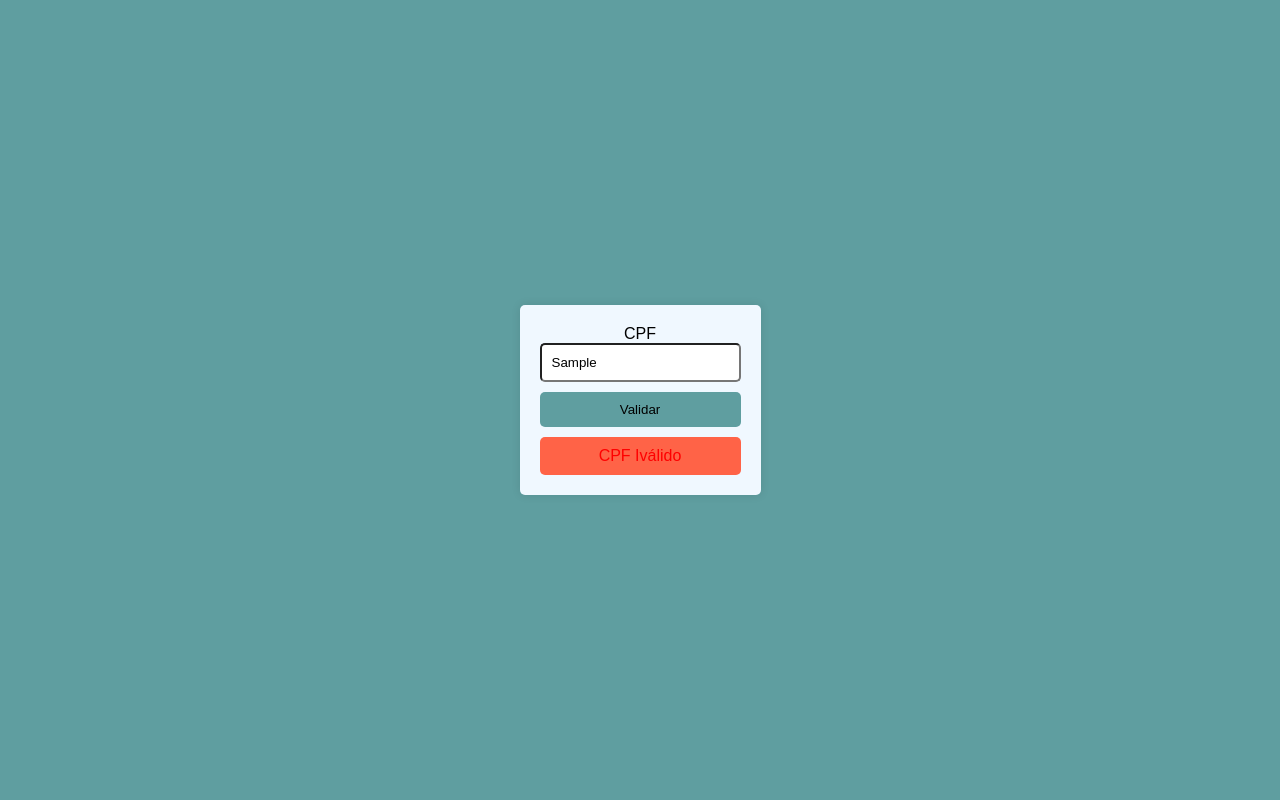
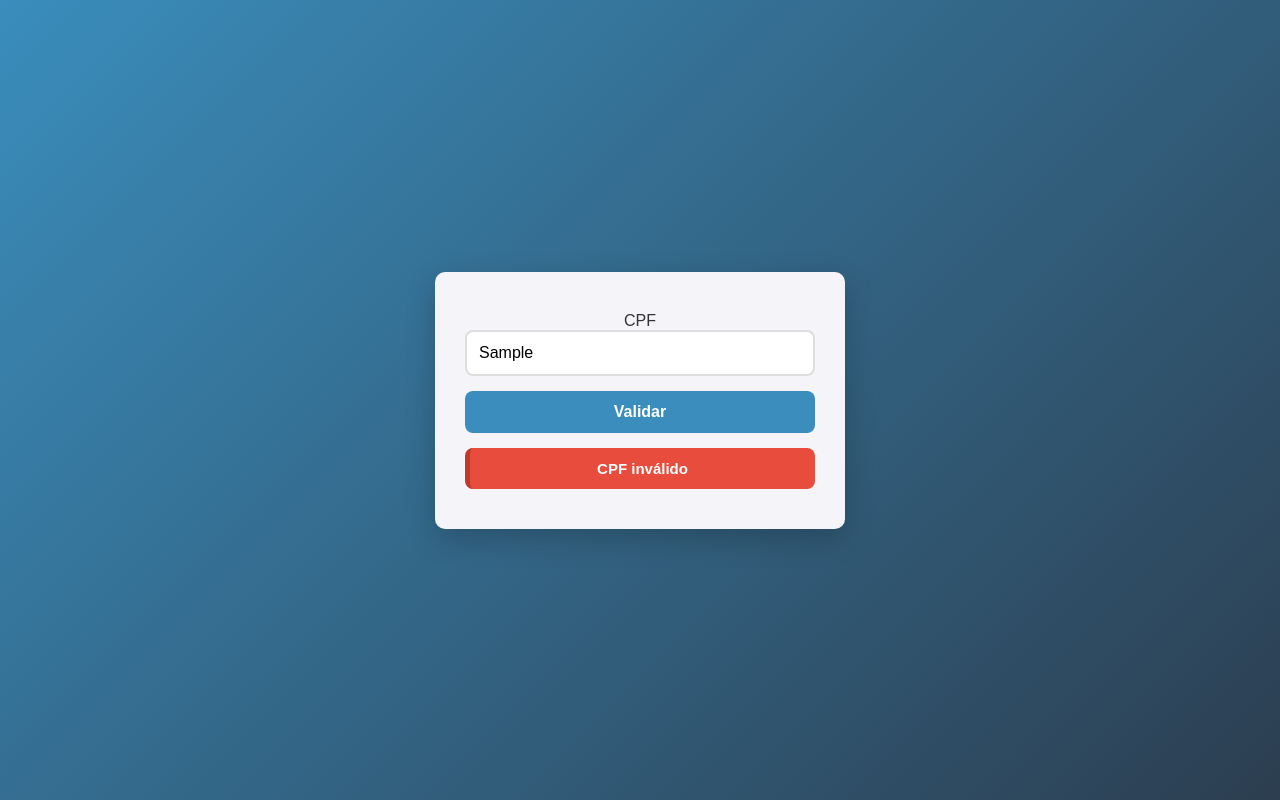
Before and after one commit to Golliveira007/validadorCPF, a plain HTML site: page index.html in a window 1280 px wide. Both pictures are taken after typing "Sample" into the empty fields and a click on the button "Validar". Drawn offline with Linux system fonts and the light colour scheme.

Commit message:
Conserto do do laço de petição for que estava apresentando Loop infinito e também alteração do do esrtilo atualizando o arquivo index.css

```diff
--- a/index.css
+++ b/index.css
@@ -1,53 +1,88 @@
-body{
+/* Estilo geral do corpo */
+body {
     display: flex;
     justify-content: center;
-    text-align: center;
     align-items: center;
     height: 100vh;
     margin: 0;
-    background-color: cadetblue;
-    font-family: Arial, Helvetica, sans-serif;
+    background: linear-gradient(135deg, #3a8dbc, #2c3e50);
+    font-family: 'Poppins', Arial, sans-serif;
+    color: #333;
 }
 
-.form-container{
-    background-color: aliceblue;
-    padding: 20px;
-    box-shadow: 0 0 10px rgb(0,0,0,0.1);
-    border-radius: 5px;
+/* Container do formulário */
+.form-container {
+    background-color: #f4f4f9;
+    padding: 40px 30px;
+    box-shadow: 0 10px 30px rgba(0, 0, 0, 0.2);
+    border-radius: 10px;
+    max-width: 350px;
+    width: 100%;
+    text-align: center;
+    transition: transform 0.3s;
 }
 
-.form-container input{
+.form-container:hover {
+    transform: translateY(-5px);
+}
+
+/* Input de texto */
+.form-container input {
     display: block;
-    margin-bottom: 10px;
-    padding: 10px;
+    margin-bottom: 15px;
+    padding: 12px;
     width: 100%;
     box-sizing: border-box;
-    border-radius: 5px;
+    border-radius: 8px;
+    border: 2px solid #ddd;
+    outline: none;
+    transition: border 0.3s;
+    font-size: 16px;
 }
 
-.form-container button{
-    padding: 10px;
-    width: 100%;
-    background-color: cadetblue;
-    color: black;
-    border: none;
-    border-radius: 5px;
-    cursor: pointer;
+.form-container input:focus {
+    border-color: #3a8dbc;
 }
 
-.message{
-    margin-top: 10px;
-    padding: 10px;
-    border-radius: 5px;
-    display: none;
+/* Botão de envio */
+.form-container button {
+    padding: 12px;
+    width: 100%;
+    background-color: #3a8dbc;
+    color: #fff;
+    border: none;
+    border-radius: 8px;
+    cursor: pointer;
+    font-size: 16px;
+    font-weight: bold;
+    transition: background 0.3s;
 }
 
-.message.sucess{
-    background-color: greenyellow;
-    color: darkgreen;
+.form-container button:hover {
+    background-color: #2c3e50;
 }
 
-.message.error{
-    background-color: tomato;
-    color: red;
+/* Mensagens de feedback */
+.message {
+    margin-top: 15px;
+    padding: 12px;
+    border-radius: 8px;
+    display: none;
+    font-weight: bold;
+    font-size: 15px;
+    transition: opacity 0.3s;
 }
+
+/* Mensagem de sucesso */
+.message.success {
+    background-color: #27ae60;
+    color: #fff;
+    border-left: 5px solid #1e8449;
+}
+
+/* Mensagem de erro */
+.message.error {
+    background-color: #e74c3c;
+    color: #fff;
+    border-left: 5px solid #c0392b;
+}
--- a/script.js
+++ b/script.js
@@ -8,12 +8,12 @@ function validar(cpf) {
     let soma = 0;
     let resto;
 
-    //validação do 1º DV
+    // Validação do 1º DV
     for(let i = 1; i <= 9; i++){
-     soma += parseInt(cpf.substring(i - 1, i)) * (11 - i);
+        soma += parseInt(cpf.substring(i - 1, i)) * (11 - i);
     }
 
-    resto = (soma*10) % 11;
+    resto = (soma * 10) % 11;
 
     if(resto === 10 || resto === 11){
         resto = 0;
@@ -23,40 +23,37 @@ function validar(cpf) {
         return false;
     }
 
-    //Validação do 2º DV
+    // Validação do 2º DV
     soma = 0;
-    for(let i = 1; 1 <= 10; i++){
-        soma += parseInt(cpf.substring(i - 1, i)) * (12-i);
-
+    for(let i = 1; i <= 10; i++){  // Corrigido: i <= 10
+        soma += parseInt(cpf.substring(i - 1, i)) * (12 - i);
     }
 
-    resto = (soma * 10) %11;
+    resto = (soma * 10) % 11;
+
     if(resto === 10 || resto === 11){
         resto = 0;
     }
 
-    if(resto !== parseInt(cpf.substring(10,11))){
+    if(resto !== parseInt(cpf.substring(10, 11))){
         return false;
     }
 
     return true;
-
-
 }
 
 document.getElementById("cpfForm").addEventListener("submit", function(e){
     e.preventDefault();
     const cpfInput = document.querySelector("#cpf").value;
-    const massageDiv = document.querySelector("#message");
+    const messageDiv = document.querySelector("#message"); // Corrigido
 
-    if(validar(cpfInput )){
-        massageDiv.textContent = "CPF válido";
-        massageDiv.className = "message sucess";
-    }else{
-        massageDiv.textContent = "CPF Iválido";
-        massageDiv.className = "message error";
+    if(validar(cpfInput)){
+        messageDiv.textContent = "CPF válido";
+        messageDiv.className = "message success";
+    } else {
+        messageDiv.textContent = "CPF inválido";
+        messageDiv.className = "message error";
     }
 
-    massageDiv.style.display = "block";
-
+    messageDiv.style.display = "block";
 });
```
